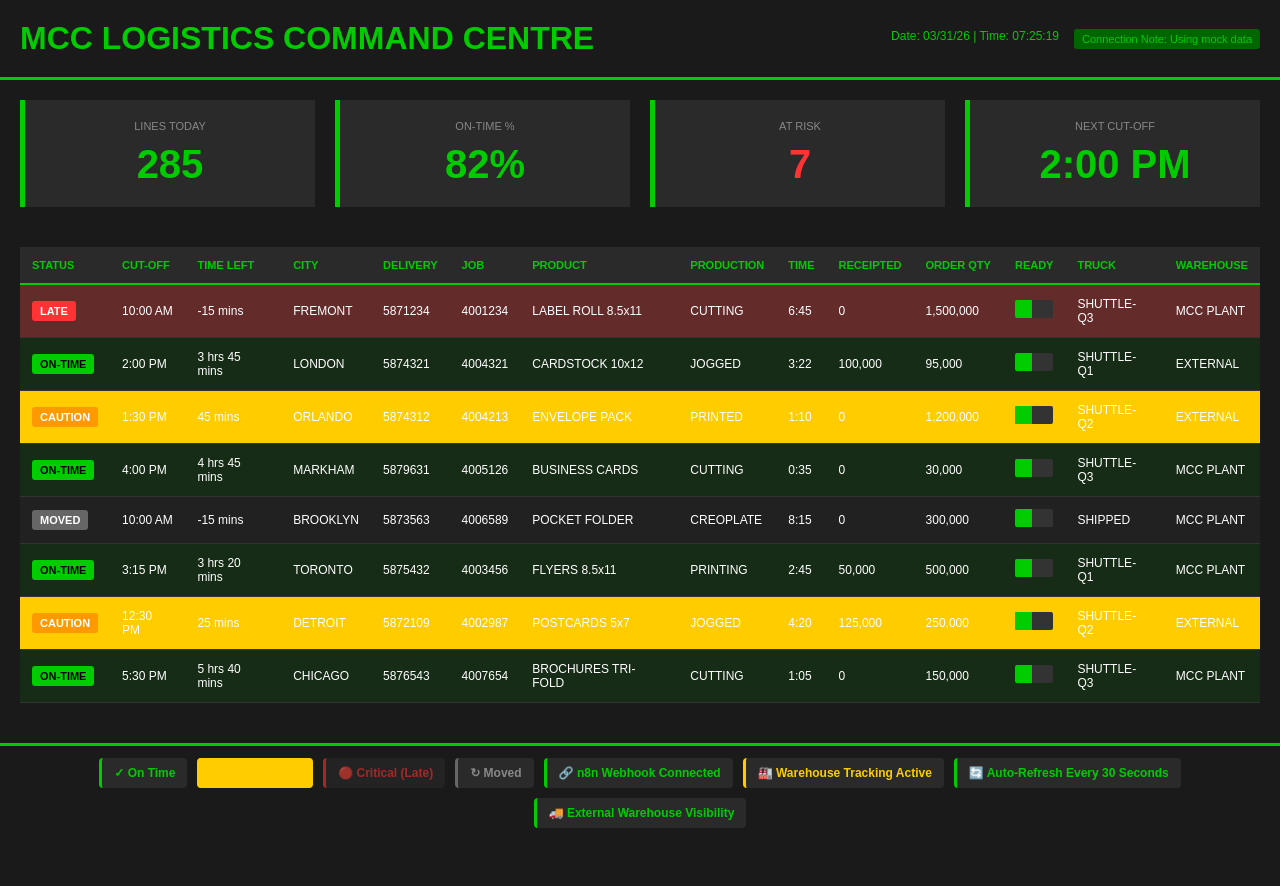
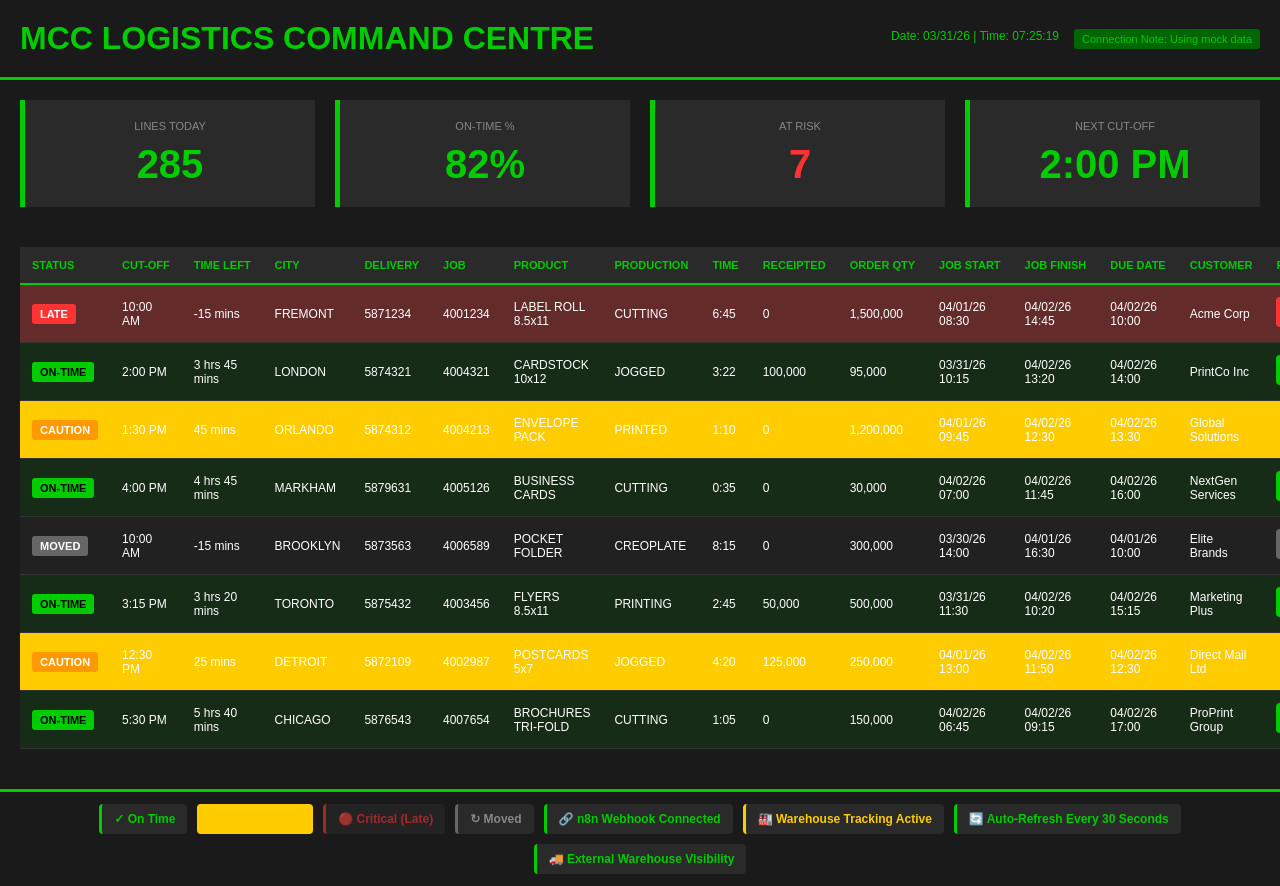
Before and after one commit to ricardo-business-camp/mcc-logistics-dashboard, a React (Create React App) app: page / in a window 1280 px wide. Before the commit the page ends 840 px from the top, so only its background shows below. Built offline with nearby package versions, Linux system fonts and the light colour scheme.

Commit message:
Update App.js

```diff
--- a/src/App.js
+++ b/src/App.js
@@ -37,15 +37,23 @@ function App() {
     return '';
   };
 
+  const getReadyColor = (status) => {
+    if (status === 'LATE') return 'ready-late';
+    if (status === 'CAUTION') return 'ready-caution';
+    if (status === 'ON-TIME') return 'ready-ontime';
+    if (status === 'MOVED') return 'ready-moved';
+    return 'ready-ontime';
+  };
+
   const orders = [
-    { status: 'LATE', cutoff: '10:00 AM', timeLeft: '-15 mins', city: 'FREMONT', delivery: '5871234', job: '4001234', product: 'LABEL ROLL 8.5x11', production: 'CUTTING', timeInStatus: '6:45', receipted: 0, orderQty: '1,500,000', orderStatus: 'NOT READY', truck: 'SHUTTLE-Q3', warehouse: 'MCC PLANT' },
-    { status: 'ON-TIME', cutoff: '2:00 PM', timeLeft: '3 hrs 45 mins', city: 'LONDON', delivery: '5874321', job: '4004321', product: 'CARDSTOCK 10x12', production: 'JOGGED', timeInStatus: '3:22', receipted: '100,000', orderQty: '95,000', orderStatus: 'READY', truck: 'SHUTTLE-Q1', warehouse: 'EXTERNAL' },
-    { status: 'CAUTION', cutoff: '1:30 PM', timeLeft: '45 mins', city: 'ORLANDO', delivery: '5874312', job: '4004213', product: 'ENVELOPE PACK', production: 'PRINTED', timeInStatus: '1:10', receipted: 0, orderQty: '1,200,000', orderStatus: 'NOT READY', truck: 'SHUTTLE-Q2', warehouse: 'EXTERNAL' },
-    { status: 'ON-TIME', cutoff: '4:00 PM', timeLeft: '4 hrs 45 mins', city: 'MARKHAM', delivery: '5879631', job: '4005126', product: 'BUSINESS CARDS', production: 'CUTTING', timeInStatus: '0:35', receipted: 0, orderQty: '30,000', orderStatus: 'NOT READY', truck: 'SHUTTLE-Q3', warehouse: 'MCC PLANT' },
-    { status: 'MOVED', cutoff: '10:00 AM', timeLeft: '-15 mins', city: 'BROOKLYN', delivery: '5873563', job: '4006589', product: 'POCKET FOLDER', production: 'CREOPLATE', timeInStatus: '8:15', receipted: 0, orderQty: '300,000', orderStatus: 'NOT READY', truck: 'SHIPPED', warehouse: 'MCC PLANT' },
-    { status: 'ON-TIME', cutoff: '3:15 PM', timeLeft: '3 hrs 20 mins', city: 'TORONTO', delivery: '5875432', job: '4003456', product: 'FLYERS 8.5x11', production: 'PRINTING', timeInStatus: '2:45', receipted: '50,000', orderQty: '500,000', orderStatus: 'NOT READY', truck: 'SHUTTLE-Q1', warehouse: 'MCC PLANT' },
-    { status: 'CAUTION', cutoff: '12:30 PM', timeLeft: '25 mins', city: 'DETROIT', delivery: '5872109', job: '4002987', product: 'POSTCARDS 5x7', production: 'JOGGED', timeInStatus: '4:20', receipted: '125,000', orderQty: '250,000', orderStatus: 'NOT READY', truck: 'SHUTTLE-Q2', warehouse: 'EXTERNAL' },
-    { status: 'ON-TIME', cutoff: '5:30 PM', timeLeft: '5 hrs 40 mins', city: 'CHICAGO', delivery: '5876543', job: '4007654', product: 'BROCHURES TRI-FOLD', production: 'CUTTING', timeInStatus: '1:05', receipted: 0, orderQty: '150,000', orderStatus: 'NOT READY', truck: 'SHUTTLE-Q3', warehouse: 'MCC PLANT' }
+    { status: 'LATE', cutoff: '10:00 AM', timeLeft: '-15 mins', city: 'FREMONT', delivery: '5871234', job: '4001234', product: 'LABEL ROLL 8.5x11', production: 'CUTTING', timeInStatus: '6:45', receipted: 0, orderQty: '1,500,000', jobStart: '04/01/26 08:30', jobFinish: '04/02/26 14:45', dueDate: '04/02/26 10:00', customer: 'Acme Corp', readyPercent: 45, truck: 'SHUTTLE-Q3', warehouse: 'MCC PLANT' },
+    { status: 'ON-TIME', cutoff: '2:00 PM', timeLeft: '3 hrs 45 mins', city: 'LONDON', delivery: '5874321', job: '4004321', product: 'CARDSTOCK 10x12', production: 'JOGGED', timeInStatus: '3:22', receipted: '100,000', orderQty: '95,000', jobStart: '03/31/26 10:15', jobFinish: '04/02/26 13:20', dueDate: '04/02/26 14:00', customer: 'PrintCo Inc', readyPercent: 100, truck: 'SHUTTLE-Q1', warehouse: 'EXTERNAL' },
+    { status: 'CAUTION', cutoff: '1:30 PM', timeLeft: '45 mins', city: 'ORLANDO', delivery: '5874312', job: '4004213', product: 'ENVELOPE PACK', production: 'PRINTED', timeInStatus: '1:10', receipted: 0, orderQty: '1,200,000', jobStart: '04/01/26 09:45', jobFinish: '04/02/26 12:30', dueDate: '04/02/26 13:30', customer: 'Global Solutions', readyPercent: 75, truck: 'SHUTTLE-Q2', warehouse: 'EXTERNAL' },
+    { status: 'ON-TIME', cutoff: '4:00 PM', timeLeft: '4 hrs 45 mins', city: 'MARKHAM', delivery: '5879631', job: '4005126', product: 'BUSINESS CARDS', production: 'CUTTING', timeInStatus: '0:35', receipted: 0, orderQty: '30,000', jobStart: '04/02/26 07:00', jobFinish: '04/02/26 11:45', dueDate: '04/02/26 16:00', customer: 'NextGen Services', readyPercent: 100, truck: 'SHUTTLE-Q3', warehouse: 'MCC PLANT' },
+    { status: 'MOVED', cutoff: '10:00 AM', timeLeft: '-15 mins', city: 'BROOKLYN', delivery: '5873563', job: '4006589', product: 'POCKET FOLDER', production: 'CREOPLATE', timeInStatus: '8:15', receipted: 0, orderQty: '300,000', jobStart: '03/30/26 14:00', jobFinish: '04/01/26 16:30', dueDate: '04/01/26 10:00', customer: 'Elite Brands', readyPercent: 100, truck: 'SHIPPED', warehouse: 'MCC PLANT' },
+    { status: 'ON-TIME', cutoff: '3:15 PM', timeLeft: '3 hrs 20 mins', city: 'TORONTO', delivery: '5875432', job: '4003456', product: 'FLYERS 8.5x11', production: 'PRINTING', timeInStatus: '2:45', receipted: '50,000', orderQty: '500,000', jobStart: '03/31/26 11:30', jobFinish: '04/02/26 10:20', dueDate: '04/02/26 15:15', customer: 'Marketing Plus', readyPercent: 100, truck: 'SHUTTLE-Q1', warehouse: 'MCC PLANT' },
+    { status: 'CAUTION', cutoff: '12:30 PM', timeLeft: '25 mins', city: 'DETROIT', delivery: '5872109', job: '4002987', product: 'POSTCARDS 5x7', production: 'JOGGED', timeInStatus: '4:20', receipted: '125,000', orderQty: '250,000', jobStart: '04/01/26 13:00', jobFinish: '04/02/26 11:50', dueDate: '04/02/26 12:30', customer: 'Direct Mail Ltd', readyPercent: 60, truck: 'SHUTTLE-Q2', warehouse: 'EXTERNAL' },
+    { status: 'ON-TIME', cutoff: '5:30 PM', timeLeft: '5 hrs 40 mins', city: 'CHICAGO', delivery: '5876543', job: '4007654', product: 'BROCHURES TRI-FOLD', production: 'CUTTING', timeInStatus: '1:05', receipted: 0, orderQty: '150,000', jobStart: '04/02/26 06:45', jobFinish: '04/02/26 09:15', dueDate: '04/02/26 17:00', customer: 'ProPrint Group', readyPercent: 85, truck: 'SHUTTLE-Q3', warehouse: 'MCC PLANT' }
   ];
 
   const dateStr = String(time.getMonth() + 1).padStart(2, '0') + '/' + String(time.getDate()).padStart(2, '0') + '/' + String(time.getFullYear()).slice(-2);
@@ -95,6 +103,10 @@ function App() {
               <th>TIME</th>
               <th>RECEIPTED</th>
               <th>ORDER QTY</th>
+              <th>JOB START</th>
+              <th>JOB FINISH</th>
+              <th>DUE DATE</th>
+              <th>CUSTOMER</th>
               <th>READY</th>
               <th>TRUCK</th>
               <th>WAREHOUSE</th>
@@ -115,7 +127,11 @@ function App() {
                   <td>{order.timeInStatus}</td>
                   <td>{order.receipted}</td>
                   <td>{order.orderQty}</td>
-                  <td><div className="progress-bar"><div className="progress-fill green" style={{width: '45%'}}></div></div></td>
+                  <td>{order.jobStart}</td>
+                  <td>{order.jobFinish}</td>
+                  <td>{order.dueDate}</td>
+                  <td>{order.customer}</td>
+                  <td><div className={`ready-block ${getReadyColor(order.status)}`}></div></td>
                   <td>{order.truck}</td>
                   <td>{order.warehouse}</td>
                 </tr>
```
